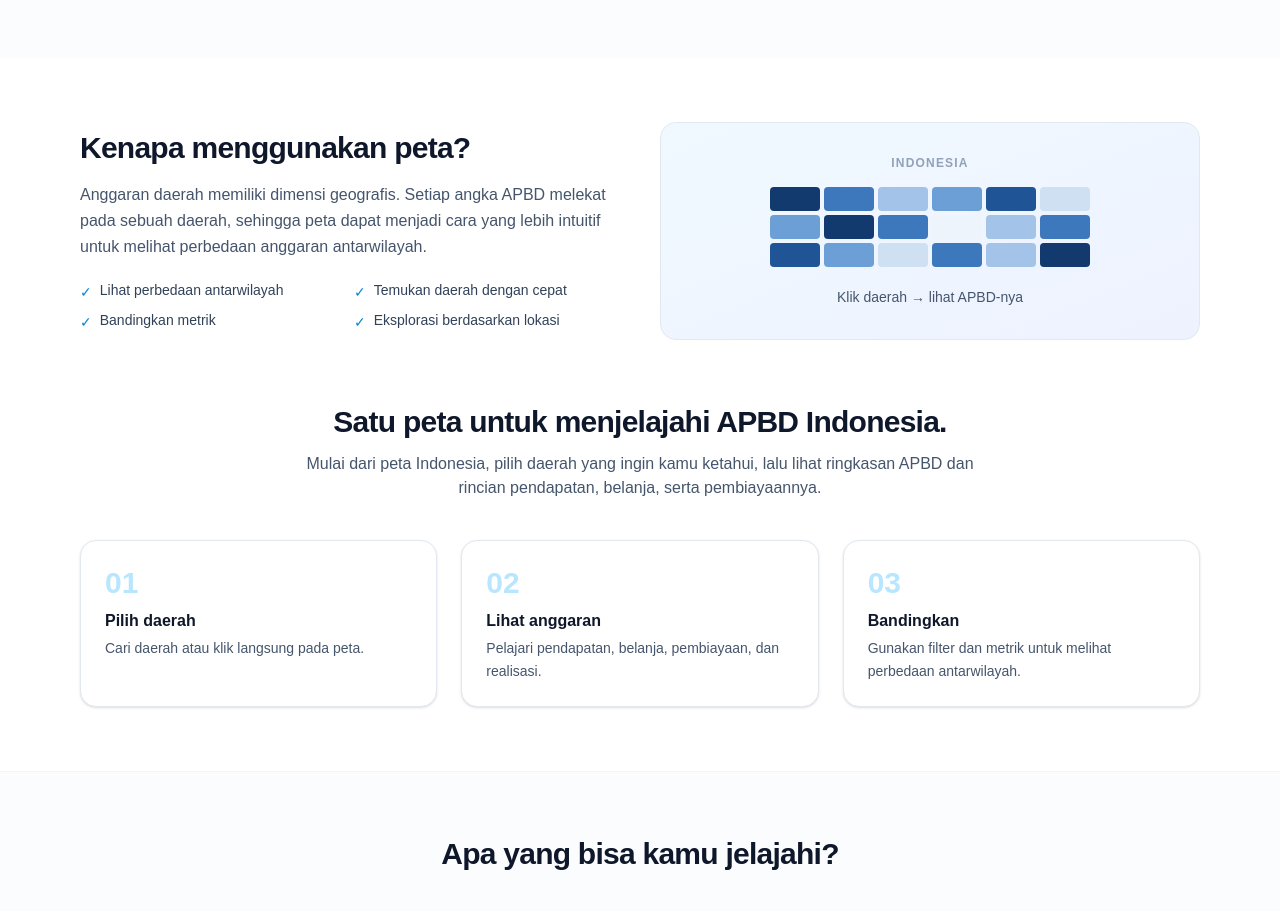
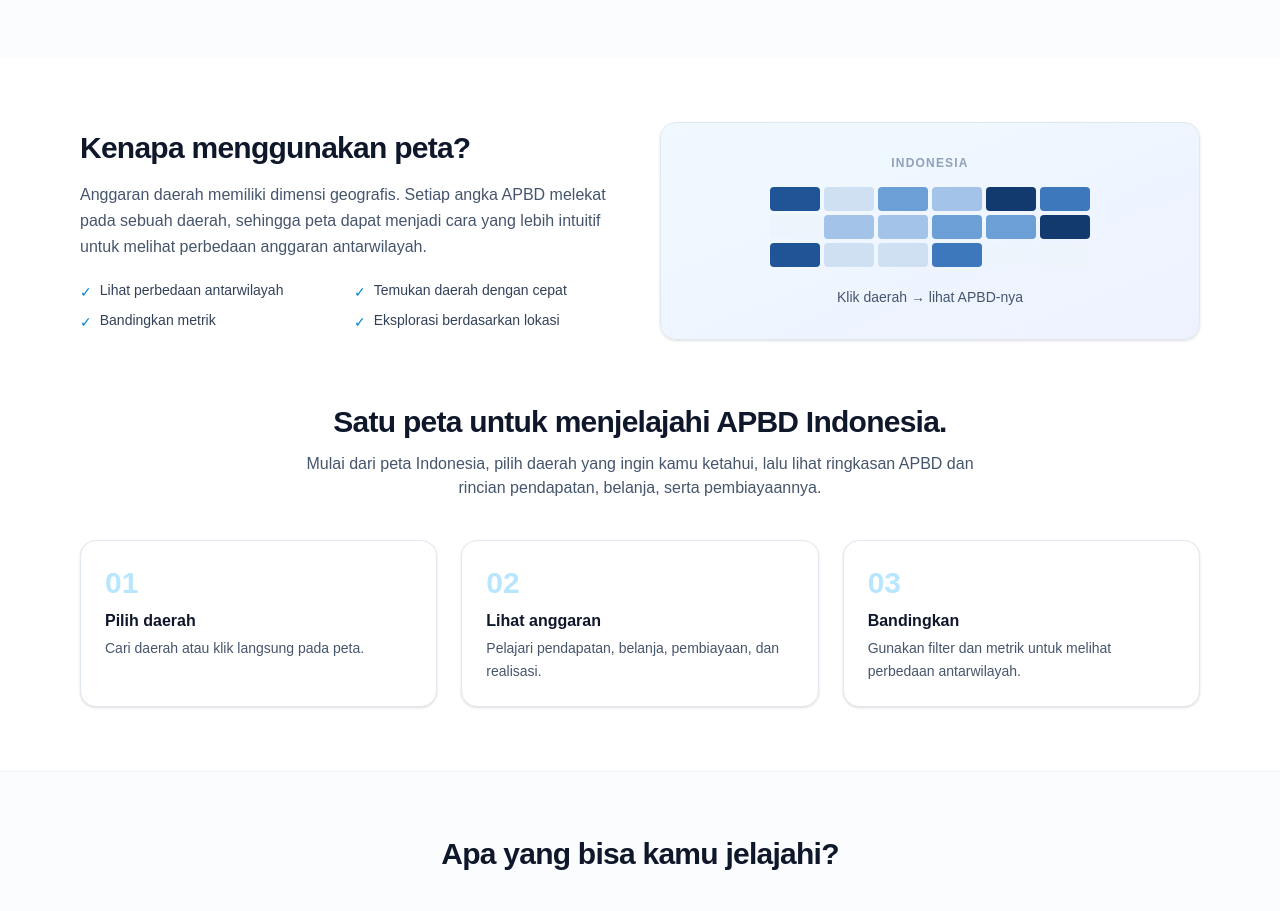
Before and after one commit to Fhanafii/anggarankita, a Next.js app: page / in a window 1280 px wide. Shown: the part 1380-2291 px from the top of the page. Built offline with nearby package versions, Linux system fonts and the light colour scheme; no server answers.

Commit message:
feat(landing): add hover lift animations to step/feature cards and shuffle choropleth tile colors on interaction

```diff
--- a/src/app/page.tsx
+++ b/src/app/page.tsx
@@ -3,6 +3,7 @@ import Link from "next/link";
 import { BarChart3, Map, Search, Wallet } from "lucide-react";
 import Navbar from "@/components/landing/Navbar";
 import MapPreviewLazy from "@/components/landing/MapPreviewLazy";
+import TileShuffle from "@/components/landing/TileShuffle";
 
 export const metadata: Metadata = {
   title: "Anggarin — Jelajahi APBD Indonesia melalui Peta",
@@ -173,13 +174,9 @@ export default function Landing() {
               ))}
             </ul>
           </div>
-          <div className="order-1 rounded-2xl border border-slate-200 bg-gradient-to-br from-sky-50 to-indigo-50 p-8 text-center md:order-2">
+          <div className="order-1 rounded-2xl border border-slate-200 bg-gradient-to-br from-sky-50 to-indigo-50 p-8 text-center shadow-sm transition-all duration-200 hover:-translate-y-1 hover:border-sky-200 hover:shadow-lg motion-reduce:transition-none motion-reduce:hover:translate-y-0 md:order-2">
             <p className="text-xs font-bold uppercase tracking-widest text-slate-400">Indonesia</p>
-            <div className="mx-auto mt-4 grid max-w-xs grid-cols-6 gap-1" aria-hidden>
-              {["#123a6e", "#3d78bd", "#a3c4e8", "#6b9fd6", "#1f5496", "#cfe0f3", "#6b9fd6", "#123a6e", "#3d78bd", "#eef4fb", "#a3c4e8", "#3d78bd", "#1f5496", "#6b9fd6", "#cfe0f3", "#3d78bd", "#a3c4e8", "#123a6e"].map((c, i) => (
-                <span key={i} className="h-6 rounded-sm" style={{ background: c }} />
-              ))}
-            </div>
+            <TileShuffle />
             <p className="mt-5 text-sm text-slate-600">Klik daerah → lihat APBD-nya</p>
           </div>
         </div>
@@ -192,8 +189,8 @@ export default function Landing() {
           </p>
           <div className="mt-10 grid gap-6 text-left md:grid-cols-3">
             {STEPS.map((s) => (
-              <div key={s.n} className="rounded-2xl border border-slate-200 bg-white p-6 shadow-sm">
-                <p className="text-3xl font-extrabold text-sky-200">{s.n}</p>
+              <div key={s.n} className="group rounded-2xl border border-slate-200 bg-white p-6 shadow-sm transition-all duration-200 hover:-translate-y-1 hover:border-sky-200 hover:shadow-lg motion-reduce:transition-none motion-reduce:hover:translate-y-0">
+                <p className="text-3xl font-extrabold text-sky-200 transition-colors duration-200 group-hover:text-sky-300 motion-reduce:transition-none">{s.n}</p>
                 <h3 className="mt-2 font-bold">{s.title}</h3>
                 <p className="mt-1 text-sm leading-relaxed text-slate-600">{s.text}</p>
               </div>
@@ -208,8 +205,8 @@ export default function Landing() {
           <h2 className="text-center text-2xl font-bold tracking-tight md:text-3xl">Apa yang bisa kamu jelajahi?</h2>
           <div className="mt-10 grid gap-6 sm:grid-cols-2 lg:grid-cols-4">
             {FEATURES.map((f) => (
-              <div key={f.title} className="rounded-2xl border border-slate-200 bg-white p-6">
-                <span className="inline-flex h-10 w-10 items-center justify-center rounded-xl bg-sky-50 text-sky-700" aria-hidden>
+              <div key={f.title} className="group rounded-2xl border border-slate-200 bg-white p-6 transition-all duration-200 hover:-translate-y-1 hover:border-sky-200 hover:shadow-lg motion-reduce:transition-none motion-reduce:hover:translate-y-0">
+                <span className="inline-flex h-10 w-10 items-center justify-center rounded-xl bg-sky-50 text-sky-700 transition-colors duration-200 group-hover:bg-sky-100 motion-reduce:transition-none" aria-hidden>
                   <f.icon className="h-5 w-5" strokeWidth={2} />
                 </span>
                 <h3 className="mt-3 font-bold">{f.title}</h3>
--- /dev/null
+++ b/src/components/landing/TileShuffle.tsx
@@ -0,0 +1,44 @@
+"use client";
+// Decorative choropleth tile grid for the "Why map?" card: the blue palette
+// reshuffles whenever the user hovers/focuses/taps the card (§26: animation
+// communicates interaction; subtle, 150-300ms, reduced-motion aware).
+
+import { useCallback, useState } from "react";
+
+const PALETTE = [
+  "#eef4fb", "#cfe0f3", "#a3c4e8", "#6b9fd6", "#3d78bd", "#1f5496", "#123a6e",
+];
+
+function shuffled(): string[] {
+  const tiles = Array.from({ length: 18 }, (_, i) => PALETTE[i % PALETTE.length]);
+  for (let i = tiles.length - 1; i > 0; i--) {
+    const j = Math.floor(Math.random() * (i + 1));
+    [tiles[i], tiles[j]] = [tiles[j], tiles[i]];
+  }
+  return tiles;
+}
+
+export default function TileShuffle() {
+  const [tiles, setTiles] = useState<string[]>(shuffled);
+  const shuffle = useCallback(() => setTiles(shuffled()), []);
+
+  return (
+    <div
+      className="mx-auto mt-4 grid max-w-xs cursor-pointer grid-cols-6 gap-1"
+      role="presentation"
+      onMouseEnter={shuffle}
+      onFocus={shuffle}
+      onClick={shuffle}
+      tabIndex={0}
+    >
+      {tiles.map((c, i) => (
+        <span
+          key={i}
+          aria-hidden
+          className="h-6 rounded-sm transition-colors duration-200 motion-reduce:transition-none"
+          style={{ background: c }}
+        />
+      ))}
+    </div>
+  );
+}
```
